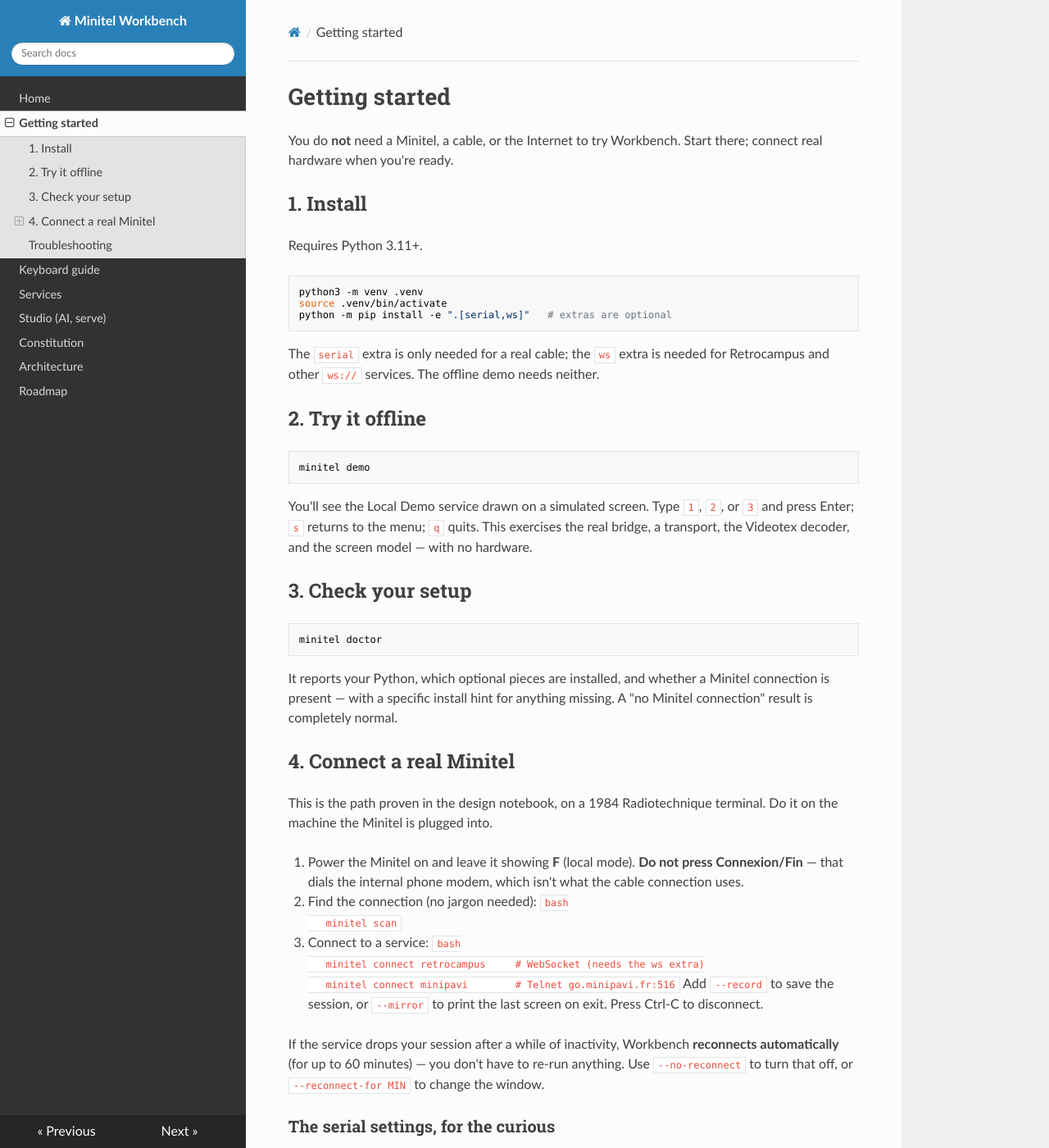
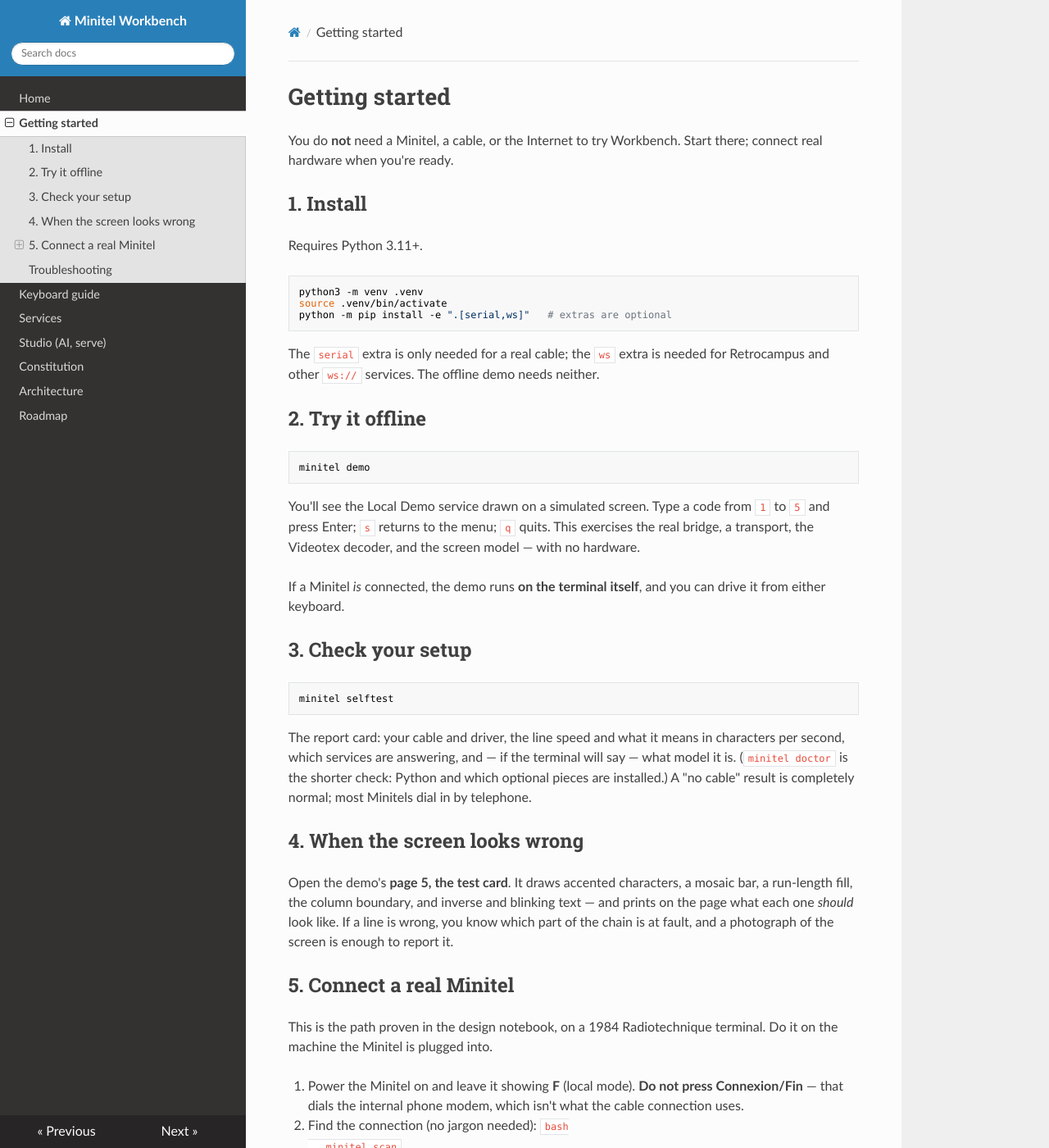
Before and after one commit to dash-bana/minitel-workbench, an MkDocs documentation site: the page built from docs/guides/getting-started.md, in a window 1280 px wide and 1400 px high. Shown: the whole window at 82% size. Built offline with MkDocs 1.6.1, drawn with Linux system fonts in a browser that asks for light colours; nearby versions of some CDN libraries.

Commit message:
docs: describe the test card, the report card, and the demo on real hardware
The README still advertised a CLI without selftest and a demo that only ran
against a simulated screen. Getting-started now sends a new owner to the report
card first, and to the test card when the screen looks wrong — which is the
order in which those two are actually useful.

Co-Authored-By: Claude Opus 4.8 (1M context) <noreply@anthropic.com>
Claude-Session: https://claude.ai/code/session_01SZGvjuaRKP2Xs8rGVKaqXW

````diff
--- a/docs/guides/getting-started.md
+++ b/docs/guides/getting-started.md
@@ -22,22 +22,35 @@ Retrocampus and other `ws://` services. The offline demo needs neither.
 minitel demo
 ```
 
-You'll see the Local Demo service drawn on a simulated screen. Type `1`, `2`, or
-`3` and press Enter; `s` returns to the menu; `q` quits. This exercises the real
-bridge, a transport, the Videotex decoder, and the screen model — with no
-hardware.
+You'll see the Local Demo service drawn on a simulated screen. Type a code from
+`1` to `5` and press Enter; `s` returns to the menu; `q` quits. This exercises
+the real bridge, a transport, the Videotex decoder, and the screen model — with
+no hardware.
+
+If a Minitel *is* connected, the demo runs **on the terminal itself**, and you
+can drive it from either keyboard.
 
 ## 3. Check your setup
 
 ```bash
-minitel doctor
+minitel selftest
 ```
 
-It reports your Python, which optional pieces are installed, and whether a
-Minitel connection is present — with a specific install hint for anything
-missing. A "no Minitel connection" result is completely normal.
+The report card: your cable and driver, the line speed and what it means in
+characters per second, which services are answering, and — if the terminal will
+say — what model it is. (`minitel doctor` is the shorter check: Python and
+which optional pieces are installed.) A "no cable" result is completely normal;
+most Minitels dial in by telephone.
 
-## 4. Connect a real Minitel
+## 4. When the screen looks wrong
+
+Open the demo's **page 5, the test card**. It draws accented characters, a
+mosaic bar, a run-length fill, the column boundary, and inverse and blinking
+text — and prints on the page what each one *should* look like. If a line is
+wrong, you know which part of the chain is at fault, and a photograph of the
+screen is enough to report it.
+
+## 5. Connect a real Minitel
 
 This is the path proven in the design notebook, on a 1984 Radiotechnique
 terminal. Do it on the machine the Minitel is plugged into.
````
Also changed, not shown: README.md (+14 -11 lines).
